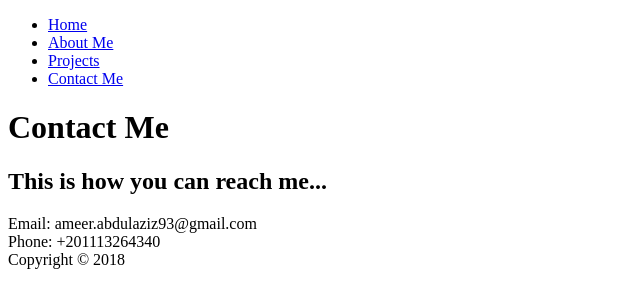
After one commit to ameerabdulaziz/portfolio-old, a Django app: page /contact/ in a window 1280 px wide. The commit adds this page. Shown: the top 308 px of the page, without its empty margins (0-640 px from the left). Run offline with Django 3.2, Linux system fonts and the light colour scheme; some libraries are stand-ins or nearby versions.

Commit message:
Create a contact page

```diff
--- /dev/null
+++ b/pages/templates/pages/contact_page.html
@@ -0,0 +1,23 @@
+{% extends "base.html" %}
+
+{% block title %}Contact Me{% endblock %}
+
+{% block content %}
+    <main id="contact">
+        <h1 class="lg-heading">
+            Contact
+            <span class="text-secondary">Me</span>
+        </h1>
+        <h2 class="sm-heading">
+            This is how you can reach me...
+        </h2>
+        <div class="boxes">
+            <div>
+                <span class="text-secondary">Email: </span> ameer.abdulaziz93@gmail.com
+            </div>
+            <div>
+                <span class="text-secondary">Phone: </span> +201113264340
+            </div>
+        </div>
+    </main>
+{% endblock %}
--- a/pages/urls.py
+++ b/pages/urls.py
@@ -7,4 +7,5 @@ app_name = 'pages'
 urlpatterns = [
     path('', TemplateView.as_view(template_name='pages/home_page.html'), name='home-page'),
     path('about/', TemplateView.as_view(template_name='pages/about_page.html'), name='about-page'),
+    path('contact/', TemplateView.as_view(template_name='pages/contact_page.html'), name='contact-page'),
 ]
--- a/templates/header.html
+++ b/templates/header.html
@@ -26,7 +26,7 @@
                 </a>
             </li>
             <li class="nav-item">
-                <a href="#" class="nav-link">
+                <a href="{% url 'pages:contact-page' %}" class="nav-link">
                     Contact Me
                 </a>
             </li>
```
